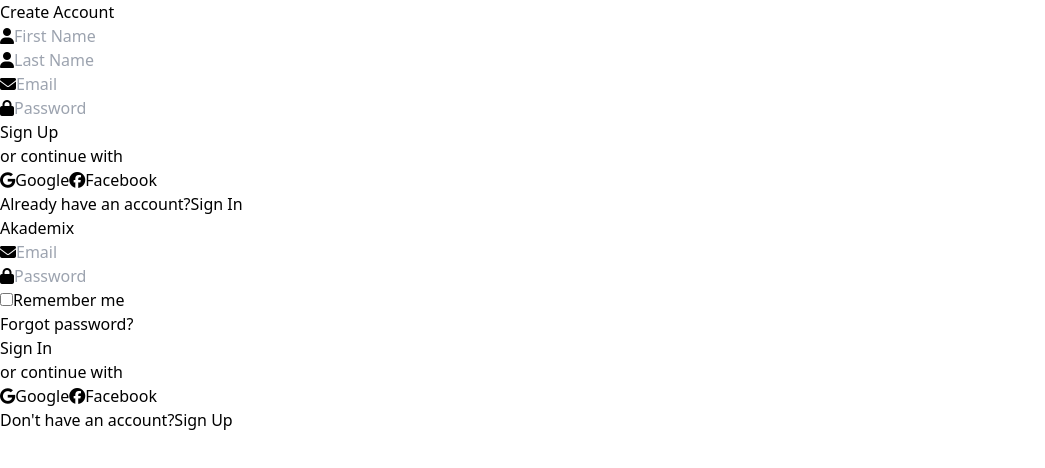
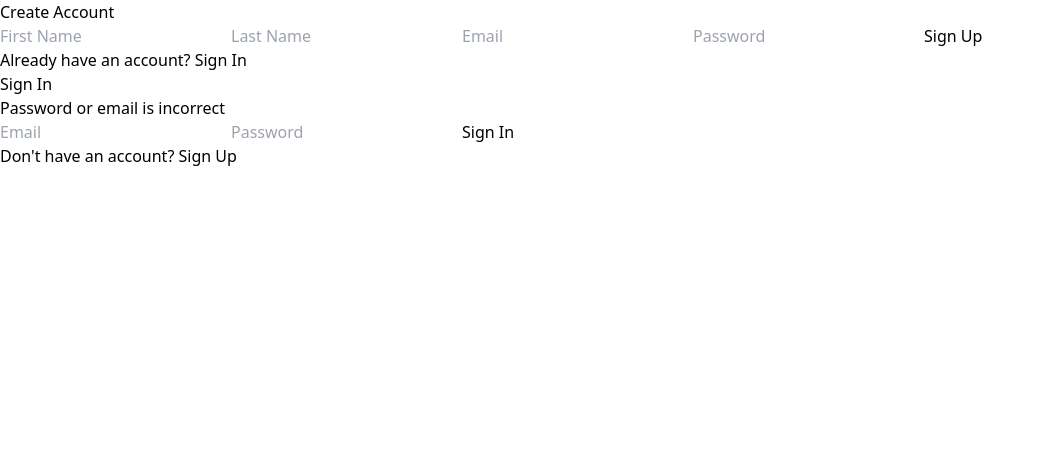
Before and after one commit to Aditya1286/Akademix, a React (Vite) app in the folder Akademix/: page / in a window 1280 px wide. Shown: the top 468 px of the page, without its empty margins (0-1045 px from the left). Built offline with nearby package versions, Linux system fonts and the light colour scheme.

Commit message:
Login page completed with all testing along with created methods to handle user login register request

```diff
--- a/Akademix/src/Components/Login/Login.jsx
+++ b/Akademix/src/Components/Login/Login.jsx
@@ -1,18 +1,20 @@
 import React, { useState } from 'react'
-import axios from 'axios'
+import { loginUser , registerUser } from '../api/auth'
+import { useNavigate } from 'react-router-dom'
 
 function Login() {
-  const [fname, setfname] = useState("")
+  const [fname, setFname] = useState("")
   const [lname, setLname] = useState("")
   const [email, setEmail] = useState("")
   const [password, setPassword] = useState("")
   const [visible, setVisible] = useState(false)
-
+  const [passVisible , setPassVisible] = useState(false)
+    const navigate = useNavigate();
   const handler = () => {
     setVisible(!visible)
   }
 
-  const onSubmit = (e) => {
+  const onSubmit = async (e) => {
     e.preventDefault();
     const formData = {
       option: visible,
@@ -20,206 +22,66 @@
       lastName: lname,
       email: email,
       password: password,
+    };
+
+    console.log("Data", formData)
+    const response = await handleSubmit(formData);
+    // alert(response.message || "Something went wrong"); // Show success/error message
+    if(response.status==='success'){
+      navigate('/home')
     }
-    handleSubmit(formData)
+    else{
+      passVisible?"":setPassVisible(true)
+    }
   }
 
-  // const handleSubmit = async ({formData}) => {
-  //   try {
-  //     // const { data } = await axios.post("http://localhost:82/Php/register.php", formData, {
-  //       headers: {
-  //         "Content-Type": "application/json",
-  //       },
-  //     })
-  //     console.log("data: ", data)
-  //   } catch (error) {
-  //     console.log("Form Submit Error", error)
-  //   }
-  // }
+  const handleSubmit = async (formData) => {
+    try {
+      const response = await formData.option?registerUser(formData):loginUser(formData)
+      console.log("handle submit response " , response.message)
+      return response
+    } catch (error) {
+      console.error("Form Submit Error:", error);
+      return error.response?.data || {message : "an error occured"};
+    }
+  }
 
   return (
-    <>
     <div className="bg-gradient-to-r from-gray-200 to-blue-100 min-h-screen flex items-center justify-center p-4 font-sans">
-        <div className={`max-w-md w-full dis bg-white rounded-xl shadow-lg overflow-hidden ${visible ? "" : "hidden"}`} id="signup">
+      {/* Signup Form */}
+      <div className={`max-w-md w-full bg-white rounded-xl shadow-lg overflow-hidden ${visible ? "" : "hidden"}`}>
         <div className="bg-blue-600 py-4">
           <h1 className="text-2xl font-bold text-center text-white">Create Account</h1>
         </div>
         <div className="p-6">
           <form method="post" onSubmit={onSubmit} className="space-y-6">
-              <div className="relative">
-                <i className="fas fa-user absolute text-blue-600 left-0 top-3"></i>
-                <input
-                  type="text"
-                  placeholder="First Name"
-                  required
-                  value={fname}
-                  onChange={(e) => setfname(e.target.value)}
-                  className="w-full bg-transparent border-b-2 border-gray-300 pb-2 pl-6 focus:outline-none focus:border-blue-600 transition duration-300"
-                />
+            <input type="text" placeholder="First Name" required value={fname} onChange={(e) => setFname(e.target.value)} className="w-full border-b-2 border-gray-300 pb-2 focus:border-blue-600" />
+            <input type="text" placeholder="Last Name" required value={lname} onChange={(e) => setLname(e.target.value)} className="w-full border-b-2 border-gray-300 pb-2 focus:border-blue-600" />
+            <input type="email" placeholder="Email" required value={email} onChange={(e) => setEmail(e.target.value)} className="w-full border-b-2 border-gray-300 pb-2 focus:border-blue-600" />
+            <input type="password" placeholder="Password" required value={password} onChange={(e) => setPassword(e.target.value)} className="w-full border-b-2 border-gray-300 pb-2 focus:border-blue-600" />
+            <button type="submit" className="w-full bg-blue-600 text-white py-3 rounded-lg font-medium">Sign Up</button>
+          </form>
+          <p className="text-center mt-4">Already have an account? <button className="text-blue-600" onClick={handler}>Sign In</button></p>
         </div>
-              <div className="relative">
-                <i className="fas fa-user absolute text-blue-600 left-0 top-3"></i>
-                <input
-                  type="text"
-                  placeholder="Last Name"
-                  required
-                  value={lname}
-                  onChange={(e) => setLname(e.target.value)}
-                  className="w-full bg-transparent border-b-2 border-gray-300 pb-2 pl-6 focus:outline-none focus:border-blue-600 transition duration-300"
-                />
-              </div>
-              <div className="relative">
-                <i className="fas fa-envelope absolute text-blue-600 left-0 top-3"></i>
-                <input
-                  type="email"
-                  placeholder="Email"
-                  required
-                  value={email}
-                  onChange={(e) => setEmail(e.target.value)}
-                  className="w-full bg-transparent border-b-2 border-gray-300 pb-2 pl-6 focus:outline-none focus:border-blue-600 transition duration-300"
-                />
-              </div>
-              <div className="relative">
-                <i className="fas fa-lock absolute text-blue-600 left-0 top-3"></i>
-                <input
-                  type="password"
-                  placeholder="Password"
-                  required
-                  value={password}
-                  onChange={(e) => setPassword(e.target.value)}
-                  className="w-full bg-transparent border-b-2 border-gray-300 pb-2 pl-6 focus:outline-none focus:border-blue-600 transition duration-300"
-                />
-              </div>
-              <button type="submit" className="w-full bg-blue-600 hover:bg-blue-700 text-white text-lg py-3 rounded-lg font-medium transition duration-300 shadow-md hover:shadow-lg" name="signUp">
-                Sign Up
-              </button>
-            </form>
-
-            <div className="relative flex items-center justify-center my-6">
-              <div className="flex-grow border-t border-gray-300"></div>
-              <span className="flex-shrink mx-4 text-gray-600">or continue with</span>
-              <div className="flex-grow border-t border-gray-300"></div>
       </div>
 
-            <div className="flex justify-center space-x-4 mb-6">
-              <button className="flex items-center justify-center w-full bg-white border border-gray-300 rounded-lg px-4 py-2 text-gray-700 hover:bg-gray-50 transition duration-300 shadow-sm">
-                <i className="fab fa-google text-red-500 mr-2"></i>
-                <span>Google</span>
-              </button>
-              <button className="flex items-center justify-center w-full bg-white border border-gray-300 rounded-lg px-4 py-2 text-gray-700 hover:bg-gray-50 transition duration-300 shadow-sm">
-                <i className="fab fa-facebook text-blue-600 mr-2"></i>
-                <span>Facebook</span>
-              </button>
+      {/* Sign In Form */}
+      <div className={`max-w-md w-full flex flex-col bg-white rounded-xl shadow-lg overflow-hidden ${visible ? "hidden" : ""}`}>
+        <div className="bg-blue-600 py-4">
+          <h1 className="text-2xl font-bold text-center text-white">Sign In</h1>
         </div>
-
-            <div className="text-center mt-6">
-              <p className="text-gray-600">
-                Already have an account?
-                <button
-                  id="signInButton"
-                  type="button"
-                  className="text-blue-600 hover:text-blue-800 font-semibold hover:underline ml-1 transition duration-300"
-                  onClick={handler}
-                >
-                  Sign In
-                </button>
-              </p>
+        <div className={`w-full text-center text-red-500 ${passVisible?"":"hidden"}`}><p>Password or email is incorrect</p></div>
+        <div className="p-6">
+          <form method="post" onSubmit={onSubmit} className="space-y-6">
+            <input type="email" placeholder="Email" required value={email} onChange={(e) => setEmail(e.target.value)} className="w-full border-b-2 border-gray-300 pb-2 focus:border-blue-600" />
+            <input type="password" placeholder="Password" required value={password} onChange={(e) => setPassword(e.target.value)} className="w-full border-b-2 border-gray-300 pb-2 focus:border-blue-600" />
+            <button type="submit" className="w-full bg-blue-600 text-white py-3 rounded-lg font-medium">Sign In</button>
+          </form>
+          <p className="text-center mt-4">Don't have an account? <button className="text-blue-600" onClick={handler}>Sign Up</button></p>
         </div>
       </div>
     </div>
-
-        <div className={`max-w-md w-full bg-white rounded-xl shadow-lg overflow-hidden ${visible ? "hidden" : ""}`} id="signIn">
-          <div className="bg-blue-600 py-4">
-            <h1 className="text-2xl font-bold text-center text-white">Akademix</h1>
-          </div>
-          <div className="p-6">
-            <form method="post" onSubmit={onSubmit} className="space-y-6">
-              <div className="relative">
-                <i className="fas fa-envelope absolute text-blue-600 left-0 top-3"></i>
-                <input
-                  type="email"
-                  name="email"
-                  id="signinEmail"
-                  placeholder="Email"
-                  required
-                  value={email}
-                  onChange={(e) => setEmail(e.target.value)}
-                  className="w-full bg-transparent border-b-2 border-gray-300 pb-2 pl-6 focus:outline-none focus:border-blue-600 transition duration-300"
-                />
-              </div>
-              <div className="relative">
-                <i className="fas fa-lock absolute text-blue-600 left-0 top-3"></i>
-                <input
-                  type="password"
-                  name="password"
-                  id="signinPassword"
-                  placeholder="Password"
-                  required
-                  value={password}
-                  onChange={(e) => setPassword(e.target.value)}
-                  className="w-full bg-transparent border-b-2 border-gray-300 pb-2 pl-6 focus:outline-none focus:border-blue-600 transition duration-300"
-                />
-              </div>
-
-              <div className="flex items-center justify-between">
-                <div className="flex items-center">
-                  <input
-                    id="remember-me"
-                    name="remember-me"
-                    type="checkbox"
-                    className="h-4 w-4 text-blue-600 focus:ring-blue-500 border-gray-300 rounded"
-                  />
-                  <label htmlFor="remember-me" className="ml-2 block text-sm text-gray-700">
-                    Remember me
-                  </label>
-                </div>
-                <div className="text-sm">
-                  <a href="#" className="text-blue-600 hover:text-blue-800 font-semibold hover:underline transition duration-300">
-                    Forgot password?
-                  </a>
-                </div>
-              </div>
-
-              <button type="submit" className="w-full bg-blue-600 hover:bg-blue-700 text-white text-lg py-3 rounded-lg font-medium transition duration-300 shadow-md hover:shadow-lg" name="signIn">
-                Sign In
-              </button>
-            </form>
-
-            <div className="relative flex items-center justify-center my-6">
-              <div className="flex-grow border-t border-gray-300"></div>
-              <span className="flex-shrink mx-4 text-gray-600">or continue with</span>
-              <div className="flex-grow border-t border-gray-300"></div>
-            </div>
-
-            <div className="flex justify-center space-x-4 mb-6">
-              <button className="flex items-center justify-center w-full bg-white border border-gray-300 rounded-lg px-4 py-2 text-gray-700 hover:bg-gray-50 transition duration-300 shadow-sm">
-                <i className="fab fa-google text-red-500 mr-2"></i>
-                <span>Google</span>
-              </button>
-              <button className="flex items-center justify-center w-full bg-white border border-gray-300 rounded-lg px-4 py-2 text-gray-700 hover:bg-gray-50 transition duration-300 shadow-sm">
-                <i className="fab fa-facebook text-blue-600 mr-2"></i>
-                <span>Facebook</span>
-              </button>
-            </div>
-
-            <div className="text-center mt-6">
-              <p className="text-gray-600">
-                Don't have an account?
-                <button
-                  id="signUpButton"
-                  type="button"
-                  className="text-blue-600 hover:text-blue-800 font-semibold hover:underline ml-1 transition duration-300"
-                  onClick={handler}
-                >
-                  Sign Up
-                </button>
-              </p>
-            </div>
-          </div>
-        </div>
-      </div>
-    </>
-  )
+  );
 }
 
-export default Login
+export default Login;
--- /dev/null
+++ b/Akademix/src/Components/api/auth.js
@@ -0,0 +1,29 @@
+import axios from 'axios'
+
+const appUrl = 'http://localhost:82/Php/register.php'
+
+export const loginUser = async (userData) => {
+    try {
+        const response = await axios.post(appUrl,userData,{
+            headers: {'Content-Type':'application/json'}
+        })
+        console.log("Login response " , response.data)
+        return response.data
+    } catch (error) {
+        console.log("Login error :: ",error)
+        return error.response.data || { message: "Login request failed" };
+    }
+}
+
+export const registerUser = async (userData) => {
+    try {
+        const response = await axios.post(appUrl,userData,{
+            headers: {'Content-Type':'application/json'}
+        })
+        console.log("Register response " , response.data)
+        return response.data
+    } catch (error) {
+        console.log(" registration error :: ",error)
+        return error.response.data || { message: "Register request failed" };
+    }
+}
```
Lines whose indentation alone changed are shown as unchanged.
